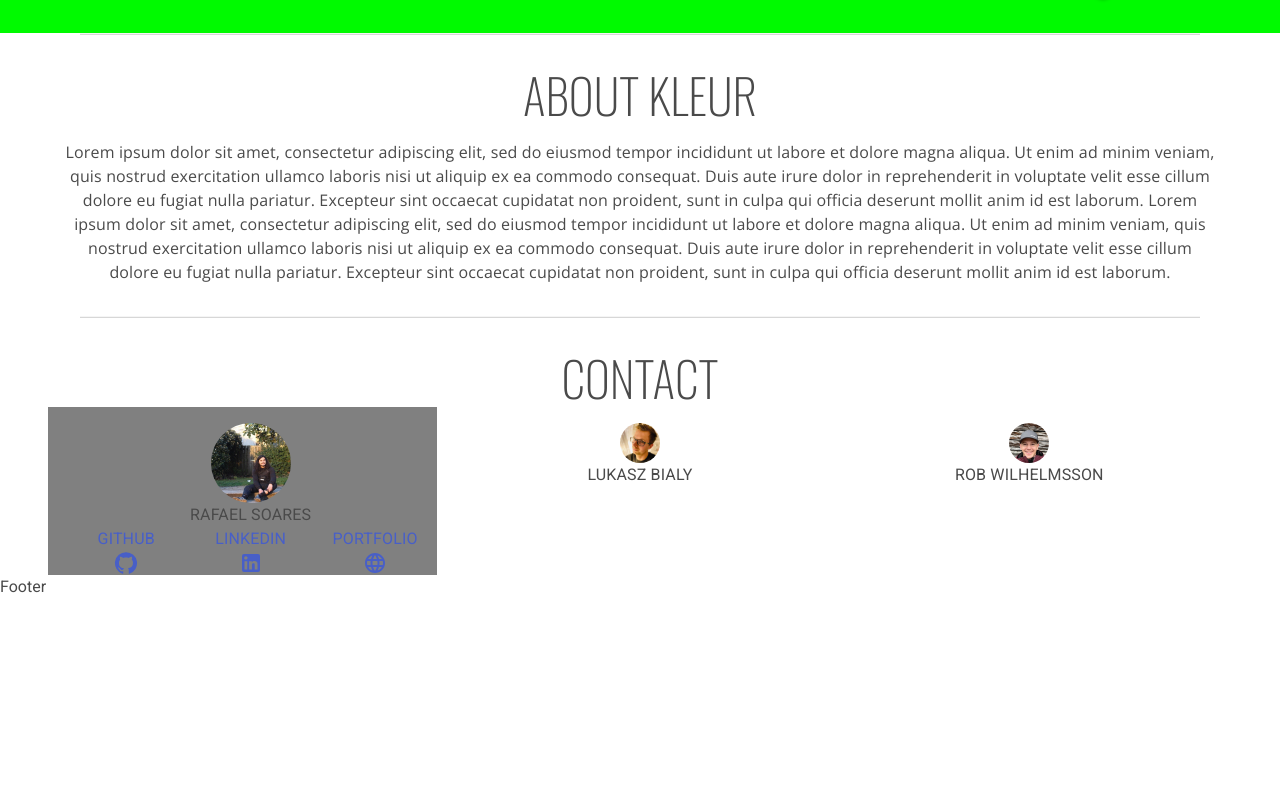
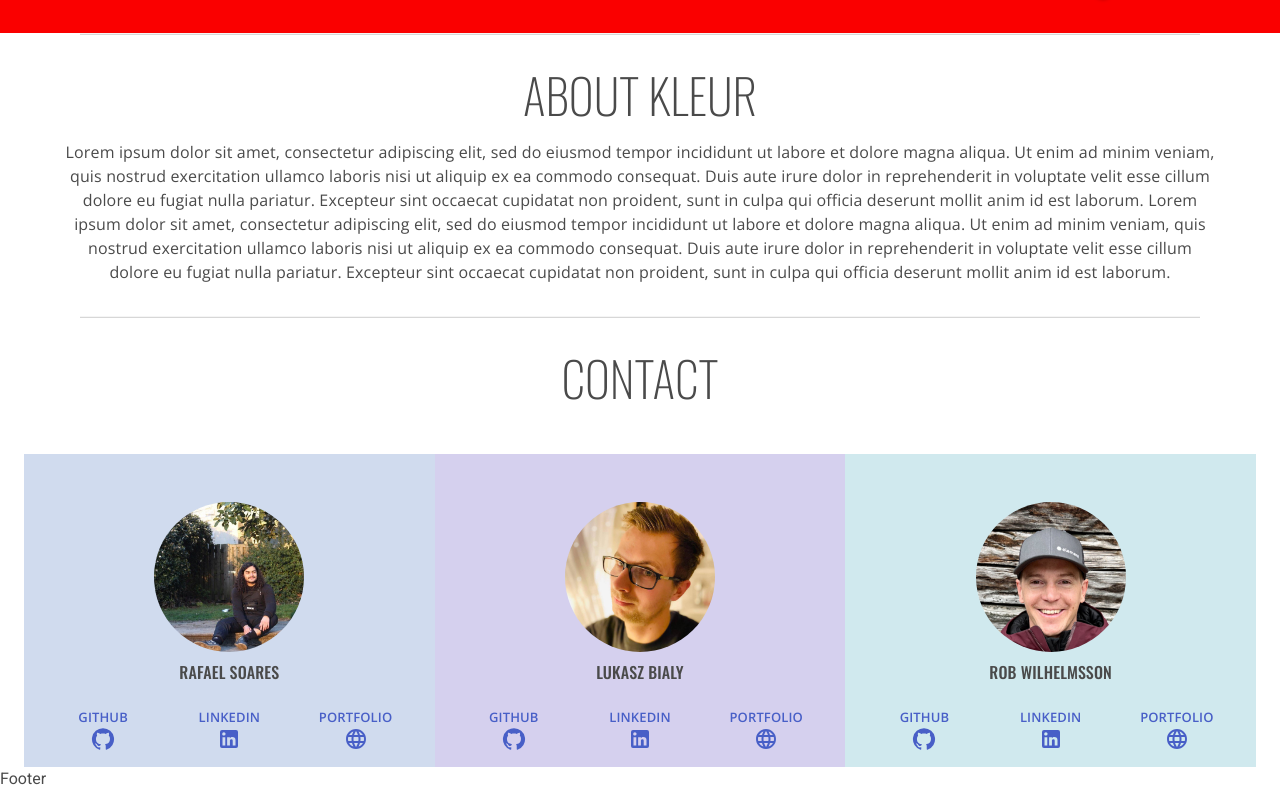
Before and after one commit to Mehcanic/project-3-frontend, a React (Vite) app: page / in a window 1280 px wide. Shown: the part 574-1365 px from the top of the page. Before the commit the page ends 1173 px from the top, so only its background shows below. Built offline with nearby package versions, Linux system fonts and the light colour scheme.

Commit message:
fixed contact page, working mvp

```diff
--- a/src/components/ColorPicker.tsx
+++ b/src/components/ColorPicker.tsx
@@ -28,7 +28,7 @@ function ColorPicker(props : any ) {
       return color.rgb[value]
     })
     sortRgba.pop()
-    setHeroColorData(sortRgba)
+    // setHeroColorData(sortRgba)
     setCurrentColor(color.hex!)
     setOpacity(color.hsl!.a)
   }
@@ -42,7 +42,7 @@ function ColorPicker(props : any ) {
   }
 
   // send data back to home page for the hero bg image color and opacity
-  props.setHeroColor(heroColorData)
+  // props.setHeroColor(heroColorData)
   props.setHeroOpacity(opacity)
   return(
   <>
--- a/src/components/Contact.tsx
+++ b/src/components/Contact.tsx
@@ -16,54 +16,94 @@ import LanguageIcon from '@mui/icons-material/Language';
 function Contact() {
   return (
     <>
-      <Container>
-        <Typography gutterBottom mt={4} variant="h3" align="center" sx={{ fontFamily: 'Oswald', fontWeight: '200' }}>
-          CONTACT
-        </Typography>
-        <Box sx={{ flexGrow: 1 }}>
-          <Grid container spacing={2}>
-            <Box>
+      <div id="contact">
+        <Container maxWidth='xl'>
+          <Typography gutterBottom mb={6} mt={4} variant="h3" align="center" sx={{ fontFamily: 'Oswald', fontWeight: '200' }}>
+            CONTACT
+          </Typography>
+          {/* <Box sx={{ flexGrow: 1 }}> */}
+          <Grid container spacing={0}>
 
-            </Box>
-            <Grid item xs={4} sx={{ display: 'flex', flexDirection: 'column', backgroundColor: 'grey'}}>
-              <Avatar src="src/images/raf.jpg" alt="Lukasz Bialy" sx={{ alignSelf: 'center', height: 80, width: 80 }} />
-              <Typography sx={{ textAlign: 'center' }}>RAFAEL SOARES</Typography>
-              <Grid container spacing={0}>
+            <Grid item xs={12} lg={4} md={4} sm={12} sx={{ display: 'flex', flexDirection: 'column', backgroundColor: '#d0dbee', p: 2 }}>
+              <Avatar src="src/images/raf.jpg" alt="Rafael Soares" sx={{ alignSelf: 'center', height: 150, width: 150, mt: 4 }} />
+              <Typography sx={{ textAlign: 'center', pt: 1, fontFamily: 'Oswald', fontWeight: 500, pb: 3 }}>RAFAEL SOARES</Typography>
+              <Grid container>
                 <Grid item xs={4} sx={{ display: 'flex', flexDirection: 'column' }}>
                   <a style={{ display: 'flex', flexDirection: 'column' }} href="https://github.com/Rafaelvsoares">
-                    <Typography sx={{ textAlign: 'center' }}>GITHUB</Typography>
+                    <Typography sx={{ textAlign: 'center', fontFamily: 'Open Sans', fontWeight: 600, fontSize: '13px' }}>GITHUB</Typography>
                     <GitHubIcon sx={{ alignSelf: 'center' }} />
                   </a>
                 </Grid>
                 <Grid item xs={4} sx={{ display: 'flex', flexDirection: 'column' }}>
                   <a style={{ display: 'flex', flexDirection: 'column' }} href="https://www.linkedin.com/in/rafaelvelhosoares/">
-                    <Typography sx={{ textAlign: 'center' }}>LINKEDIN</Typography>
+                    <Typography sx={{ textAlign: 'center', fontFamily: 'Open Sans', fontWeight: 600, fontSize: '13px' }}>LINKEDIN</Typography>
                     <LinkedInIcon sx={{ alignSelf: 'center' }} />
                   </a>
                 </Grid>
                 <Grid item xs={4} sx={{ display: 'flex', flexDirection: 'column' }}>
                   <a style={{ display: 'flex', flexDirection: 'column' }} href="/">
-                    <Typography sx={{ textAlign: 'center' }}>PORTFOLIO</Typography>
+                    <Typography sx={{ textAlign: 'center', fontFamily: 'Open Sans', fontWeight: 600, fontSize: '13px' }}>PORTFOLIO</Typography>
                     <LanguageIcon sx={{ alignSelf: 'center' }} />
                   </a>
                 </Grid>
               </Grid>
             </Grid>
 
-            <Grid item xs={4} sx={{ display: 'flex', flexDirection: 'column' }}>
-              <Avatar src="src/images/lukasz.jpeg" alt="Lukasz Bialy" sx={{ alignSelf: 'center' }} />
-              <Typography sx={{ textAlign: 'center' }}>LUKASZ BIALY</Typography>
+            <Grid item xs={12} lg={4} md={4} sm={12} sx={{ display: 'flex', flexDirection: 'column', backgroundColor: '#d5d0ee', p: 2 }}>
+              <Avatar src="src/images/lukasz.jpeg" alt="Rafael Soares" sx={{ alignSelf: 'center', height: 150, width: 150, mt: 4 }} />
+              <Typography sx={{ textAlign: 'center', pt: 1, fontFamily: 'Oswald', fontWeight: 500, pb: 3 }}>LUKASZ BIALY</Typography>
+              <Grid container>
+                <Grid item xs={4} sx={{ display: 'flex', flexDirection: 'column' }}>
+                  <a style={{ display: 'flex', flexDirection: 'column' }} href="https://github.com/Mehcanic">
+                    <Typography sx={{ textAlign: 'center', fontFamily: 'Open Sans', fontWeight: 600, fontSize: '13px' }}>GITHUB</Typography>
+                    <GitHubIcon sx={{ alignSelf: 'center' }} />
+                  </a>
+                </Grid>
+                <Grid item xs={4} sx={{ display: 'flex', flexDirection: 'column' }}>
+                  <a style={{ display: 'flex', flexDirection: 'column' }} href="https://www.linkedin.com/in/%C5%82ukasz-bia%C5%82y-677a03212/">
+                    <Typography sx={{ textAlign: 'center', fontFamily: 'Open Sans', fontWeight: 600, fontSize: '13px' }}>LINKEDIN</Typography>
+                    <LinkedInIcon sx={{ alignSelf: 'center' }} />
+                  </a>
+                </Grid>
+                <Grid item xs={4} sx={{ display: 'flex', flexDirection: 'column' }}>
+                  <a style={{ display: 'flex', flexDirection: 'column' }} href="/">
+                    <Typography sx={{ textAlign: 'center', fontFamily: 'Open Sans', fontWeight: 600, fontSize: '13px' }}>PORTFOLIO</Typography>
+                    <LanguageIcon sx={{ alignSelf: 'center' }} />
+                  </a>
+                </Grid>
+              </Grid>
             </Grid>
 
-            <Grid item xs={4} sx={{ display: 'flex', flexDirection: 'column' }}>
-              <Avatar src="src/images/rob.jpg" alt="Lukasz Bialy" sx={{ alignSelf: 'center' }} />
-              <Typography sx={{ textAlign: 'center' }}>ROB WILHELMSSON</Typography>
+            <Grid item xs={12} lg={4} md={4} sm={12} sx={{ display: 'flex', flexDirection: 'column', backgroundColor: '#d0e9ee', p: 2 }}>
+              <Avatar src="src/images/rob.jpg" alt="Rafael Soares" sx={{ alignSelf: 'center', height: 150, width: 150, mt: 4 }} />
+              <Typography sx={{ textAlign: 'center', pt: 1, fontFamily: 'Oswald', fontWeight: 500, pb: 3 }}>ROB WILHELMSSON</Typography>
+              <Grid container>
+                <Grid item xs={4} sx={{ display: 'flex', flexDirection: 'column' }}>
+                  <a style={{ display: 'flex', flexDirection: 'column' }} href="https://github.com/robwilhelmsson">
+                    <Typography sx={{ textAlign: 'center', fontFamily: 'Open Sans', fontWeight: 600, fontSize: '13px' }}>GITHUB</Typography>
+                    <GitHubIcon sx={{ alignSelf: 'center' }} />
+                  </a>
+                </Grid>
+                <Grid item xs={4} sx={{ display: 'flex', flexDirection: 'column' }}>
+                  <a style={{ display: 'flex', flexDirection: 'column' }} href="https://www.linkedin.com/in/robwilhelmsson/">
+                    <Typography sx={{ textAlign: 'center', fontFamily: 'Open Sans', fontWeight: 600, fontSize: '13px' }}>LINKEDIN</Typography>
+                    <LinkedInIcon sx={{ alignSelf: 'center' }} />
+                  </a>
+                </Grid>
+                <Grid item xs={4} sx={{ display: 'flex', flexDirection: 'column' }}>
+                  <a style={{ display: 'flex', flexDirection: 'column' }} href="/">
+                    <Typography sx={{ textAlign: 'center', fontFamily: 'Open Sans', fontWeight: 600, fontSize: '13px' }}>PORTFOLIO</Typography>
+                    <LanguageIcon sx={{ alignSelf: 'center' }} />
+                  </a>
+                </Grid>
+              </Grid>
             </Grid>
+
           </Grid>
 
-        </Box>
-      </Container>
-
+          {/* </Box> */}
+        </Container>
+      </div>
 
     </>
   )
--- a/src/components/Navbar.tsx
+++ b/src/components/Navbar.tsx
@@ -119,7 +119,7 @@ function NavBar() {
             <Link to='/products' style={pageStyle}>collections</Link>
             <Link to='/custom' style={pageStyle}>custom</Link>
             <HashLink smooth to='/#about' style={pageStyle}>about</HashLink>
-            <Link to='/contact' style={pageStyle}>contact</Link>
+            <HashLink smooth to='/#contact' style={pageStyle}>contact</HashLink>
           </Box>
           <Box sx={{ flexGrow: 0.5, display: { xs: 'none', md: 'flex' } }}>
             <Link to='/login' style={logSignStyle}>login</Link>
```
